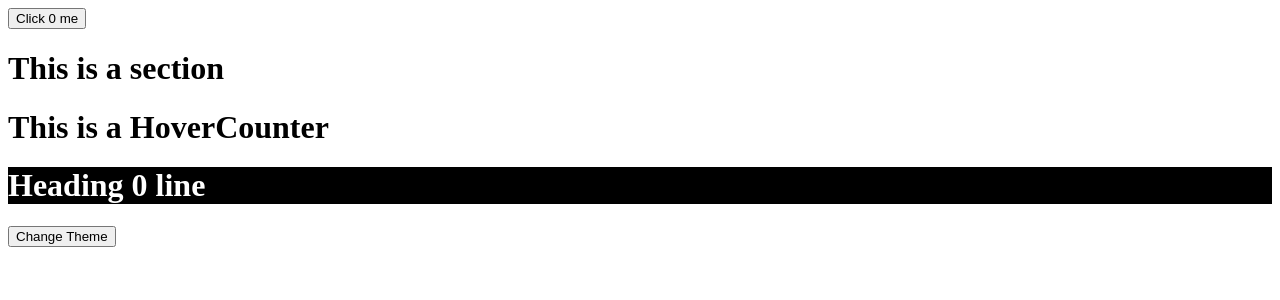
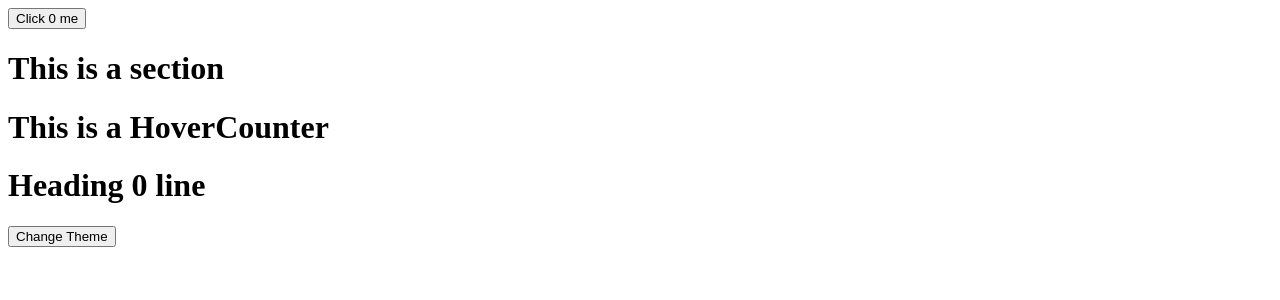
Before and after one commit to Anisur369/React, a React (Vite) app: page / in a window 1280 px wide. Shown: the top 300 px of the page. Built offline with nearby package versions, Linux system fonts and the light colour scheme.

Commit message:
content update

```diff
--- a/src/components/HOC/Content.jsx
+++ b/src/components/HOC/Content.jsx
@@ -4,9 +4,9 @@ import HoverCounter from "./HoverCounter";
 import themeContext from "../../Contexts/themeContext";
 import { useContext } from "react";
 
-export default function Content(){
-    const context=useContext(themeContext);
-    const {theme,switchTheme}=context;
+export default class Content extends React.Component{
+    render(){
+        const {theme,switchTheme}=this.props;
         return(
             <div>
                 <h1>This is a HoverCounter</h1>
@@ -20,3 +20,6 @@ export default function Content(){
             </div>
         )
     }
+}
+
+Content.contextType=themeContext;
```
Lines whose indentation alone changed are shown as unchanged.
